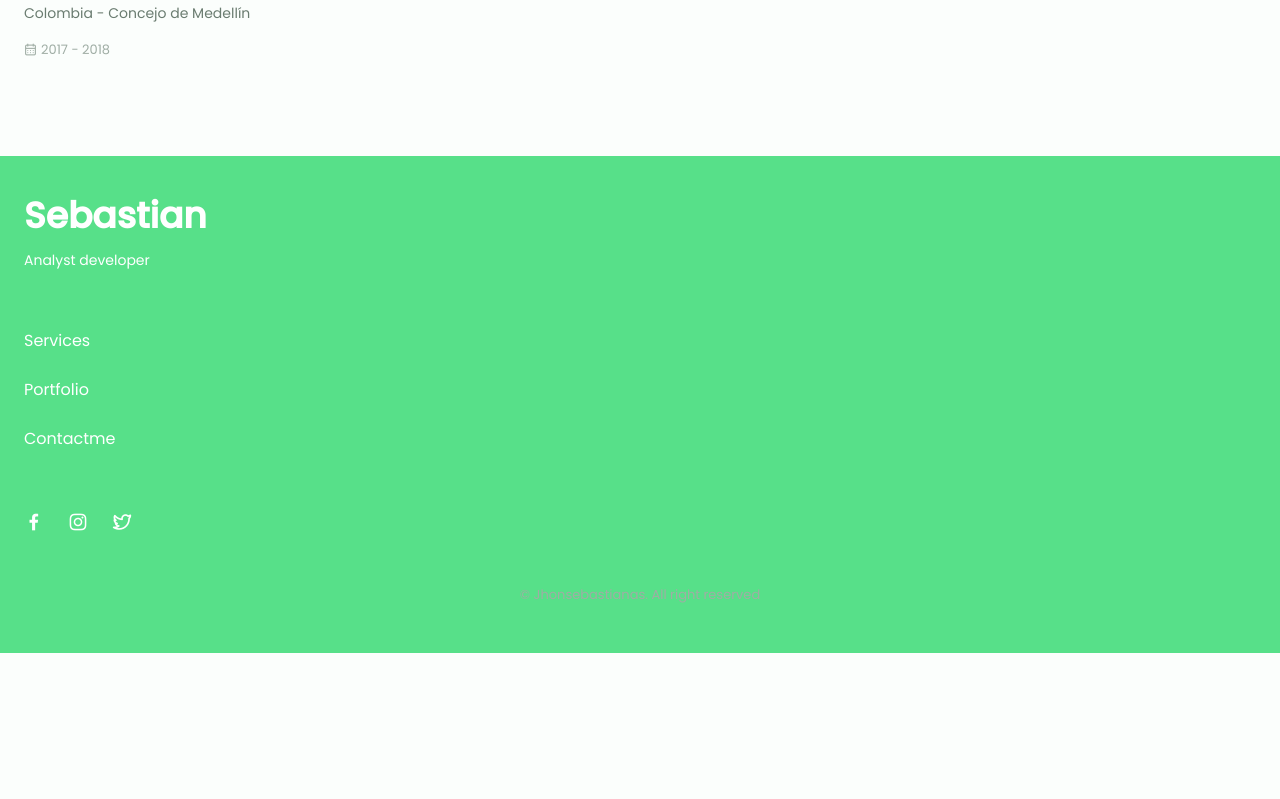
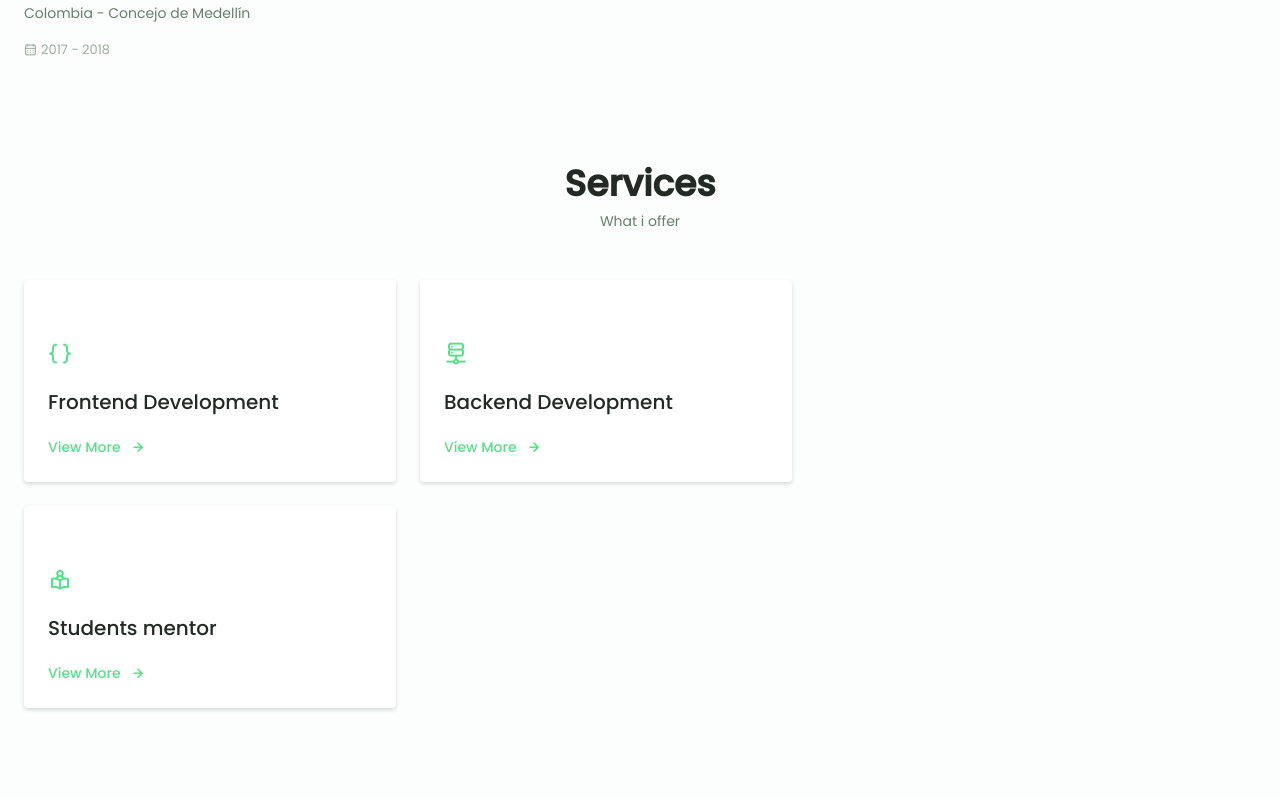
Before and after one commit to Jhonsebastianas/portafolio, a Next.js app: page / in a window 1280 px wide. Shown: the part 2301-3100 px from the top of the page. Before the commit the page ends 3002 px from the top, so only its background shows below. Built offline with nearby package versions, Linux system fonts and the light colour scheme.

Commit message:
Services - 15/05/2021, 06:34 p.m.

```diff
--- /dev/null
+++ b/src/components/commons/modal-service.jsx
@@ -0,0 +1,86 @@
+import React from 'react'
+import StyledComponent, { css } from 'styled-components'
+
+const StyledModal = StyledComponent.div`
+    position: fixed;
+    top: 0;
+    left: 0;
+    right: 0;
+    bottom: 0;
+    background-color: rgba(0,0,0,.5);
+    display: flex;
+    align-items: center;
+    justify-content: center;
+    padding: 0 1rem;
+    z-index: var(--z-modal);
+    // Hidden
+    ${props => !(props.open) && css`
+        opacity: 0;
+        visibility: hidden;
+    `}
+
+    transition: .3s;
+
+    .services__modal-content {
+        position: relative;
+        background-color: var(--container-color);
+        padding: 1.5rem;
+        border-radius: .5rem;
+    }
+
+    .services__modal-services {
+        row-gap: 1rem;
+    }
+
+    .services__modal-service {
+        display: flex;
+    }
+
+    .services__modal-title {
+        font-size: var(--h3-font-size);
+        font-weight: var(--font-medium);
+        margin-bottom: var(--mb-1-5);
+    }
+
+    .services__modal-close {
+        position: absolute;
+        top: 1rem;
+        right: 1rem;
+        font-size: 1.5rem;
+        color: var(--first-color);
+        cursor: pointer;
+    }
+
+    .services__modal-icon {
+        color: var(--first-color);
+        margin-right: var(--mb-0-25);
+    }
+`
+
+const ModalService = (props) => {
+
+    const { handledOpenModal, open, service: { title, services } } = props
+
+    return (
+        <StyledModal className="services__modal" open={open}>
+            <div className="services__modal-content">
+                <h4 className="services__modal-title">{title}</h4>
+                <i className="uil uil-times services__modal-close" onClick={handledOpenModal}></i>
+
+                <ul className="services__modal-services grid">
+                    {services.map((service, index) => {
+                        return (
+                            <li className="services__modal-service" key={index}>
+                                <i className="uil uil-check-circle services__modal-icon"></i>
+                                <p>{service}</p>
+                            </li>
+                        )
+                    })}
+                </ul>
+            </div>
+        </StyledModal>
+    )
+}
+
+
+export default ModalService
--- /dev/null
+++ b/src/components/commons/service.jsx
@@ -0,0 +1,55 @@
+import React from 'react'
+import Button from '@components/commons/button'
+import StyledComponent from 'styled-components'
+
+const StyledServices = StyledComponent.div`
+    position: relative;
+    background-color: var(--container-color);
+    padding: 3.5rem .5rem 1.25rem 1.5rem;
+    border-radius: .25rem;
+    box-shadow: 0 2px 4px rgba(0,0,0,.15);
+    transition: .3s;
+
+    &:hover {
+        box-shadow: 0 4px 8px rgba(0,0,0,.15);
+    }
+
+    .services__icon {
+        display: block;
+        font-size: 1.5rem;
+        color: var(--first-color);
+        margin-bottom: var(--mb-1);
+    }
+
+    .services__title {
+        font-size: var(--h3-font-size);
+        margin-bottom: var(--mb-1);
+        font-weight: var(--font-medium);
+    }
+
+    .services__button {
+        cursor: pointer;
+        font-size: var(--small-font-size);
+
+        &:hover .button__icon {
+            transform: translateX(.25rem);
+        }
+    }
+`
+
+const Service = (props) => {
+    const { index, handledServiceModal, service: { title, icon } } = props
+    return (
+        <StyledServices className="services__content" key={index}>
+            <div>
+                <i className={`uil ${icon} services__icon`}></i>
+                <h3 className="services__title">{title}</h3>
+            </div>
+            <span className="button button--flex button--small button--link services__button" onClick={() => handledServiceModal(index)}>
+                View More <i className="uil uil-arrow-right button__icon"></i>
+            </span>
+        </StyledServices>
+    )
+}
+
+export default Service
--- a/src/components/layouts/Layout.jsx
+++ b/src/components/layouts/Layout.jsx
@@ -1,13 +1,14 @@
 import React from 'react'
 import Footer from '@components/layouts/Footer'
-import Social from '@components/layouts/Social'
+// import Social from '@components/layouts/Social'
+import Header from '@components/sections/Header'
 
 const Layout = ({ children }) => {
     return (
         <>
-            {/* <Menu /> */}
+            <Header />
             {children}
-            <Social isHome={true} />
+            {/* <Social isHome={true} /> */}
             <Footer />
         </>
     )
--- /dev/null
+++ b/src/components/sections/Services.jsx
@@ -0,0 +1,81 @@
+import React, { useState } from 'react'
+import Service from '@components/commons/service'
+import Modal from '@components/commons/modal-service'
+import StyledComponent from 'styled-components'
+
+const servicesIOffer = [
+    {
+        title:
+            `Frontend
+        Development`,
+        icon: 'uil-brackets-curly',
+        services: [
+            "I develop the logic of the user interface.",
+            "Web page development.",
+            "I create ux element interactions.",
+            "I position your company brand."
+        ]
+    },
+    {
+        title:
+            `Backend
+        Development`,
+        icon: 'uil-server-network',
+        services: [
+            "I develop the logic of the user interface.",
+            "Web page development.",
+            "I create ux element interactions.",
+            "I position your company brand."
+        ]
+    },
+    {
+        title:
+            `Students mentor`,
+        icon: 'uil-book-reader',
+        services: [
+            "I develop the logic of the user interface.",
+            "Web page development.",
+            "I create ux element interactions.",
+            "I position your company brand."
+        ]
+    },
+]
+
+const StyledServicesContainer = StyledComponent.div`
+    gap: 1.5rem;
+    grid-template-columns: repeat(2, 1fr);
+`
+
+const Services = () => {
+
+    const [serviceSelected, setServiceSelected] = useState(servicesIOffer[0])
+    const [modalOpen, setModalOpen] = useState(false)
+
+    const handledServiceModal = (index) => {
+        setServiceSelected(servicesIOffer[index])
+        handledOpenModal()
+    }
+
+    const handledOpenModal = () => {
+        setModalOpen(!modalOpen)
+    }
+
+    return (
+        <section className="services section" id="services">
+            <h2 className="section__title">Services</h2>
+            <span className="section__subtitle">What i offer</span>
+
+            <StyledServicesContainer className="services__container container grid">
+                {/** Servicio 1 */}
+                {servicesIOffer.map((service, index) => {
+                    return <Service service={service} index={index} handledServiceModal={handledServiceModal} />
+                })}
+            </StyledServicesContainer>
+
+            <Modal service={serviceSelected} open={modalOpen} handledOpenModal={handledOpenModal} />
+        </section>
+    )
+}
+
+
+export default Services
--- a/src/pages/index.js
+++ b/src/pages/index.js
@@ -1,12 +1,12 @@
 // import styles from '@styles/Home.module.css'
-// import Layout from '@components/layouts/Layout'
-import Header from '@components/sections/Header'
+import Layout from '@components/layouts/Layout'
 import Home2 from '@components/sections/Home'
 import About from '@components/sections/AboutNew'
 import Skills from '@components/sections/Skills'
 import Qualification from '@components/sections/Qualification'
+import Services from '@components/sections/Services'
 
-import Footer from '@components/layouts/Footer'
+// import Footer from '@components/layouts/Footer'
 // import CollaboratedWith from '@components/hooks/CollaboratedWith'
 // import About from '@components/sections/About'
 // import Hero from '@components/sections/Hero'
@@ -15,14 +15,13 @@ import Footer from '@components/layouts/Footer'
 
 export default function Home() {
   return (
-    <>
-      <Header />
+    <Layout>
       <Home2 />
       <About />
       <Skills />
       <Qualification />
-      <Footer />
-    </>
+      <Services />
+    </Layout>
     // <div className={styles.container}>
     //   <Layout>
     //     <Hero />
--- a/src/styles/css/styles.css
+++ b/src/styles/css/styles.css
@@ -121,19 +121,19 @@ img {
     margin-bottom: var(--mb-3);
 }
 
-.section__title,
-.section__subtitle{
+.section__title, .section__subtitle {
     text-align: center;
 }
 
 /*==================== LAYOUT ====================*/
-.container{
+
+.container {
     max-width: 768px;
     margin-left: var(--mb-1-5);
     margin-right: var(--mb-1-5);
 }
 
-.grid{
+.grid {
     display: grid;
     gap: 1.5rem;
 }
@@ -149,9 +149,44 @@ img {
 /*==================== HOME ====================*/
 
 /*==================== BUTTONS ====================*/
+.button {
+    display: inline-block;
+    background-color: var(--first-color);
+    color: #FFF;
+    padding: 1rem;
+    border-radius: .5rem;
+    font-weight: var(--font-medium);
+    cursor: pointer;
+}
+
+.button:hover {
+    background-color: var(--first-color-alt);
+}
+
+.button__icon {
+    font-size: 1.2rem;
+    margin-left: var(--mb-0-5);
+    transition: .3s;
+}
+
 .button--flex {
     display: inline-flex;
     align-items: center;
+}
+
+.button--small {
+    padding: .75rem 1rem;
+}
+
+.button--link {
+    padding: 0;
+    background-color: transparent;
+    color: var(--first-color);
+}
+
+.button--link:hover {
+    background-color: transparent;
+    color: var(--first-color-alt);
 }
 
 /*==================== ABOUT ====================*/
```
